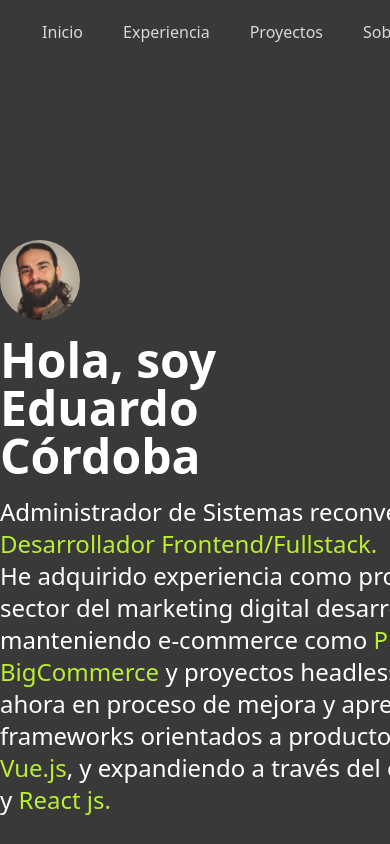
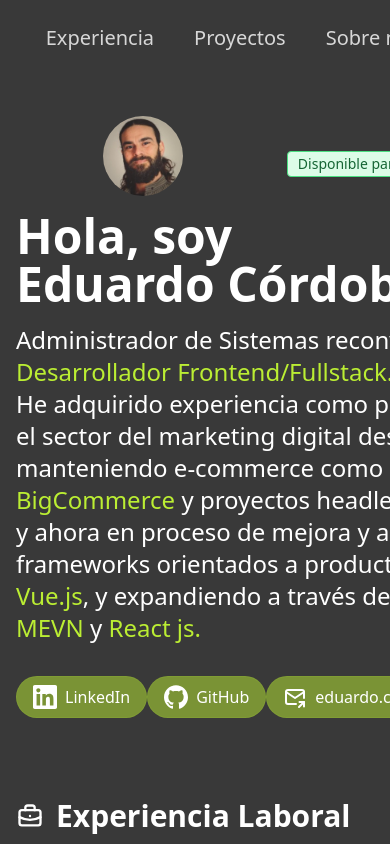
Before and after one commit to ejcordoba/portfolio-astro, an Astro site: page / in a window 390 px wide. Shown: the top 844 px of the page. Built offline with nearby package versions, Linux system fonts and the light colour scheme; Astro itself is replaced by a stand-in of ours.

Commit message:
Fixing responsive xs

```diff
--- a/src/components/Header.astro
+++ b/src/components/Header.astro
@@ -1,11 +1,10 @@
 <header
-  class="flex justify-center items-center py-5 w-full xl:w-[1120px] mx-auto"
+  class="flex justify-center items-center xs:py-6 py-5 w-full xl:w-[1120px] mx-auto"
 >
   <nav class="flex flex-row gap-x-10 opacity-80">
-    <a href="/">Inicio</a>
-    <a href="/#experience">Experiencia</a>
-    <a href="/#projects">Proyectos</a>
-    <a href="/#about">Sobre mi</a>
-    <a href="/#contact">Contacto</a>
+    <a class="xs:text-xl" href="/#experience">Experiencia</a>
+    <a class="xs:text-xl" href="/#projects">Proyectos</a>
+    <a class="xs:text-xl" href="/#about">Sobre mi</a>
+    <a class="xs:text-xl" href="/#contact">Contacto</a>
   </nav>
 </header>
--- a/src/pages/index.astro
+++ b/src/pages/index.astro
@@ -18,21 +18,25 @@ import Profile from "@/components/icons/Profile.astro";
   title="Porfolio de Eduardo Córdoba. Desarrollador y Programador Web - Frontend/Fullstack. "
   description="Desarrollador Web Full Stack con varios años de experiencia en programación e informática. Viviendo la adquisición de experiencia, con voluntad de aprendizaje y de expansión personal."
 >
-  <main>
-    <SectionContainer class="py-44 pb-20">
+  <main class="px-4">
+    <SectionContainer class="xs:pt-10 py-44 pb-20 xs:w-full xs:mx-auto">
+      <div class="flex gap-4 justify-evenly">
         <img
           class="rounded-full size-20 object-cover mb-4"
           src="photo.jpeg"
           alt="Eduardo Cordoba photo"
         />
+        <div class="flex justify-center items-center">
+          <Badge>Disponible para trabajar</Badge>
+        </div>
+      </div>
+      <div class="flex xs:flex-col xs:max-w-xl">
         <h1
           class="text-white text-balance text-5xl font-bold flex flex-row gap-x-4 pb-4"
         >
-        Hola, soy Eduardo Córdoba <div class="flex justify-center items-center">
-          <Badge>Disponible para trabajar</Badge>
-        </div>
+          Hola, soy Eduardo Córdoba
         </h1>
-      <h2 class="text-2xl text-wrap">
+        <p class="xs:text-2xl text-wrap">
           Administrador de Sistemas reconvertido en <span
             class="text-complementary-color"
             >Desarrollador Frontend/Fullstack.</span
@@ -47,8 +51,8 @@ import Profile from "@/components/icons/Profile.astro";
           expandiendo a través del estudio de <span
             class="text-complementary-color">MEVN</span
           > y <span class="text-complementary-color">React js.</span>
-      </h2>
-      <nav class="flex gap-x-4 mt-8">
+        </p>
+        <nav class="flex md:gap-x-4 mt-8">
           <SocialPill href="https://www.linkedin.com/in/e-j-cordoba/">
             <LinkedInIcon class="size-6" />
             LinkedIn
@@ -62,6 +66,7 @@ import Profile from "@/components/icons/Profile.astro";
             eduardo.cordoba.j@gmail.com
           </SocialPill>
         </nav>
+      </div>
     </SectionContainer>
     <SectionContainer id="experience">
       <h2 class="text-3xl font-semibold mb-6 flex gap-x-3 items-center">
```
Lines whose indentation alone changed are shown as unchanged.
